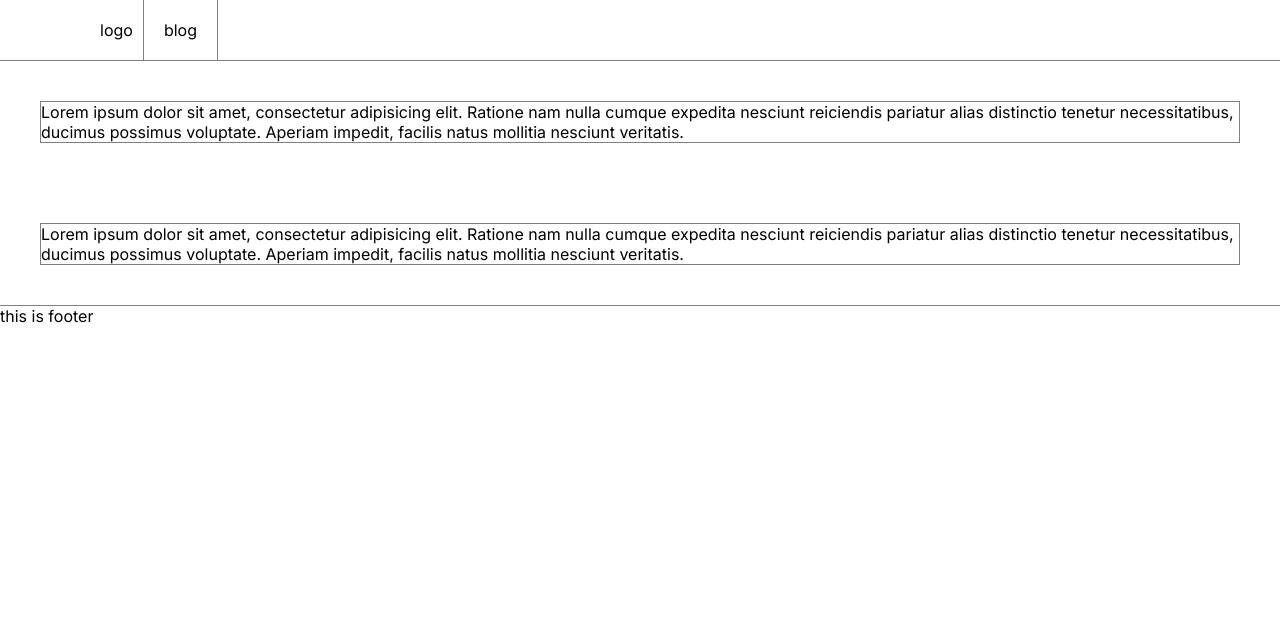
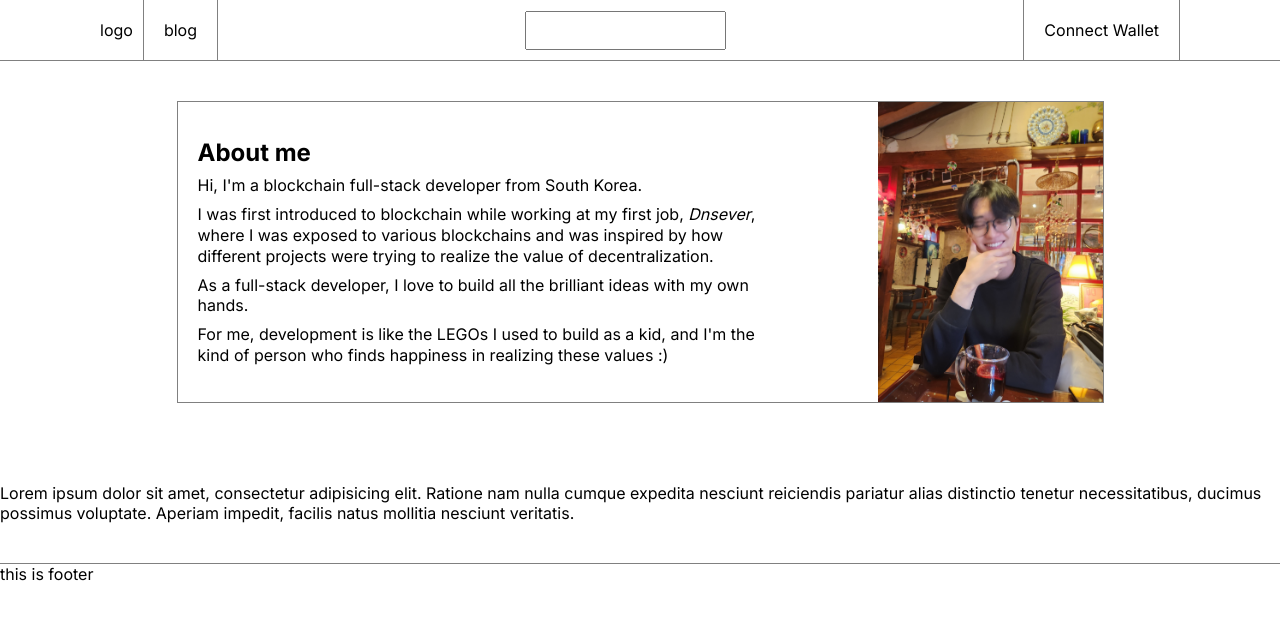
Before and after one commit to SeungjinPark2/seungjin-park-website, a Next.js app: page / in a window 1280 px wide. Shown: the top 620 px of the page. Built offline with nearby package versions, Linux system fonts and the light colour scheme.

Commit message:
init about-me

```diff
--- a/src/app/content.scss
+++ b/src/app/content.scss
@@ -8,10 +8,37 @@
 
   section {
     margin: 40px 0;
-  }
+    width: 100%;
 
-  div {
-    border: variables.$common-border;
-    width: 1200px;
+    .section-container{
+      display: flex;
+      justify-content: center;
+
+      .about-me {
+        display: flex;
+        justify-content: space-between;
+        align-items: center;
+        max-width: 1000px;
+        border: variables.$common-border;
+
+        .about-me-content {
+          padding: 20px;
+          max-width: 600px;
+          box-sizing: border-box;
+
+          p {
+            line-height: 1.3rem;
+            padding-top: 8px;
+          }
+
+          margin-right: 100px;
+        }
+
+        .img-container {
+          height: 300px;
+          box-sizing: border-box;
+        }
+      }
+    }
   }
 }
--- a/src/app/content.tsx
+++ b/src/app/content.tsx
@@ -1,10 +1,39 @@
+import Image from 'next/image';
 import './content.scss';
+import profile from '../../public/images/profile.jpg';
 
 export default function Content() {
   return <div className='content-container'>
     <section>
-      <div>
-        Lorem ipsum dolor sit amet, consectetur adipisicing elit. Ratione nam nulla cumque expedita nesciunt reiciendis pariatur alias distinctio tenetur necessitatibus, ducimus possimus voluptate. Aperiam impedit, facilis natus mollitia nesciunt veritatis.
+      <div className="section-container">
+        <div className="about-me">
+          <div className="about-me-content">
+            <h1>About me</h1>
+            <p>
+              {"Hi, I'm a blockchain full-stack developer from South Korea."}
+            </p>
+            <p>
+              {"I was first introduced to blockchain while working at my first job, "}
+              <i>
+                <a href='https://www.dnsevercorp.com/'>Dnsever</a>
+              </i>
+              {", where I was exposed to various blockchains and was inspired by how different projects were trying to realize the value of decentralization.\n"}
+            </p>
+            <p>
+              {"As a full-stack developer, I love to build all the brilliant ideas with my own hands."}
+            </p>
+            <p>
+              {"For me, development is like the LEGOs I used to build as a kid, and I'm the kind of person who finds happiness in realizing these values :)"}
+            </p>
+          </div>
+          <div className="img-container">
+            <Image
+              src={profile}
+              alt={"profile-image"}
+              height={300}
+            />
+          </div>
+        </div>
       </div>
     </section>
     <section>
--- a/src/app/header.scss
+++ b/src/app/header.scss
@@ -5,21 +5,29 @@ header {
 
   nav {
     display: flex;
+    justify-content: space-between;
+    align-items: center;
     margin-left: 100px;
+    margin-right: 100px;
 
     .header-container-left {
       display: flex;
       align-items: center;
 
-      .header-button {
-        padding: 20px;
-        border-right: variables.$common-border;
-        border-left: variables.$common-border;
-      }
-
       a {
         margin-right: 10px;
       }
     }
+
+    .header-button {
+      padding: 20px;
+      border-right: variables.$common-border;
+      border-left: variables.$common-border;
+    }
+
+    .search-bar {
+      padding: 10px;
+
+    }
   }
 }
--- a/src/app/header.tsx
+++ b/src/app/header.tsx
@@ -7,6 +7,14 @@ export default function Header() {
         <a>logo</a>
         <a className='header-button'>blog</a>
       </div>
+
+      <div>
+        <input className='search-bar' type='search' />
+      </div>
+
+      <div className='header-container-right'>
+        <a className='header-button'>Connect Wallet</a>
+      </div>
     </nav>
   </header>;
 }
```
Also changed, not shown: public/images/profile.jpg (added).
